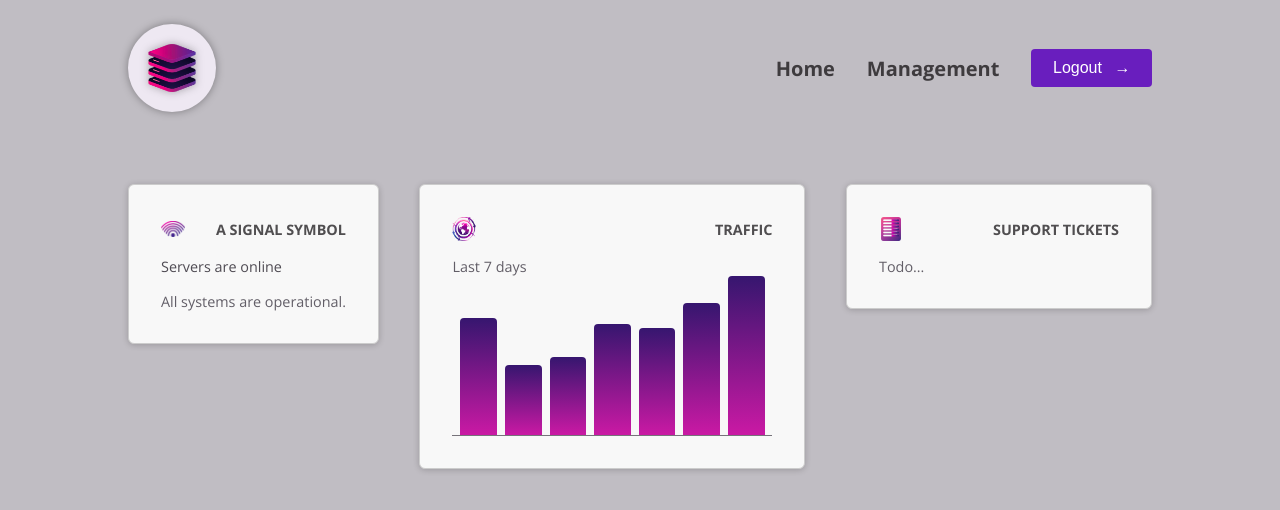
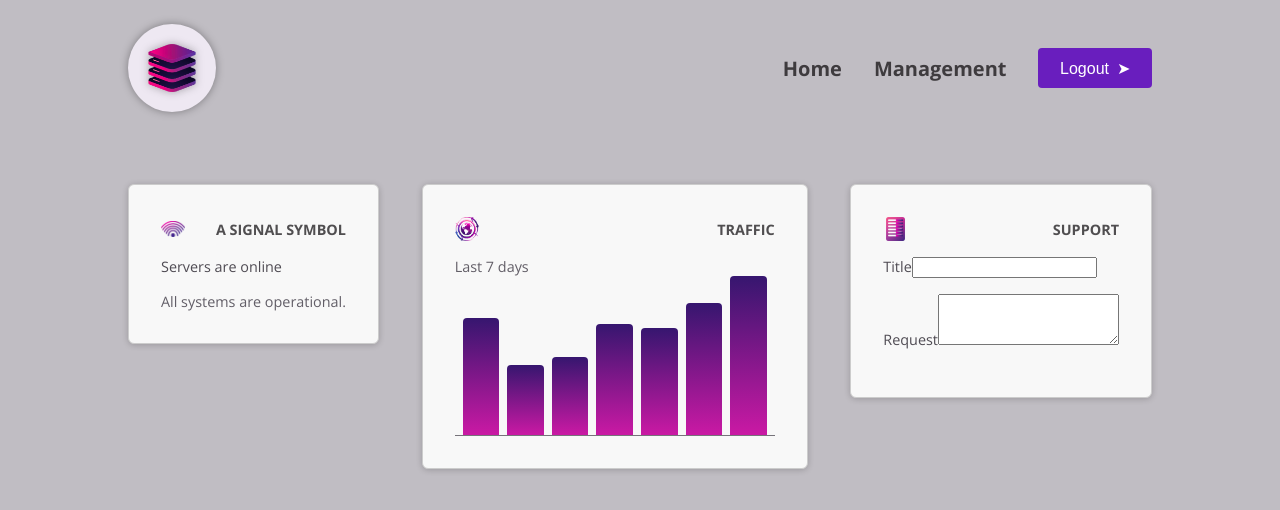
Before and after one commit to Lorenzo-Donato/angular-studies-components-deep-dive, an Angular app: page / in a window 1280 px wide. Shown: the top 510 px of the page. Built offline with nearby package versions, Linux system fonts and the light colour scheme.

Commit message:
chore: cleaned DOM duplication of elements

```diff
--- a/src/app/app.component.html
+++ b/src/app/app.component.html
@@ -16,7 +16,7 @@
 
     <app-dashboard-item
       [image]="{ src: 'list.png', alt: 'A list of items' }"
-      title="Support Tickets">
+      title="Support">
       <app-tickets />
     </app-dashboard-item>
   </div>
--- a/src/app/dashboard/tickets/new-ticket/new-ticket.component.html
+++ b/src/app/dashboard/tickets/new-ticket/new-ticket.component.html
@@ -8,6 +8,6 @@
         <textarea name="request" id="request" rows="3"></textarea>
     </p>
     <p>
-        <button></button>
+
     </p>
 </form>
--- a/src/app/dashboard/tickets/tickets.component.html
+++ b/src/app/dashboard/tickets/tickets.component.html
@@ -1,3 +1,3 @@
-    <div id="status">
-        <p>Todo...</p>
+    <div id="new-ticket">
+        <app-new-ticket />
     </div>
--- a/src/app/dashboard/tickets/tickets.component.ts
+++ b/src/app/dashboard/tickets/tickets.component.ts
@@ -1,9 +1,10 @@
 import { Component } from '@angular/core';
+import { NewTicketComponent } from './new-ticket/new-ticket.component';
 
 @Component({
   selector: 'app-tickets',
   standalone: true,
-  imports: [],
+  imports: [NewTicketComponent],
   templateUrl: './tickets.component.html',
   styleUrl: './tickets.component.css'
 })
--- a/src/app/header/header.html
+++ b/src/app/header/header.html
@@ -12,14 +12,7 @@
         <a href="/">Management</a>
       </li>
       <li>
-        <button>
-          <span>
-            Logout
-          </span>
-          <span class="icon">
-            →
-          </span>
-        </button>
+        <button appButton></button>
       </li>
     </ul>
   </nav>
--- a/src/app/header/header.ts
+++ b/src/app/header/header.ts
@@ -1,9 +1,10 @@
 import { Component } from '@angular/core';
+import { ButtonComponent } from '../shared/button/button.component';
 
 @Component({
   selector: 'app-header',
   standalone: true,
-  imports: [],
+  imports: [ButtonComponent],
   templateUrl: './header.html',
   styleUrl: './header.css',
 })
--- /dev/null
+++ b/src/app/shared/button/button.component.html
@@ -0,0 +1,2 @@
+<span>Logout</span>
+<span class="icon">➤</span>
```
Also changed, not shown: src/app/shared/button/button.component.ts (added, +12 -0 lines), src/app/shared/button/button.component.css (added).
